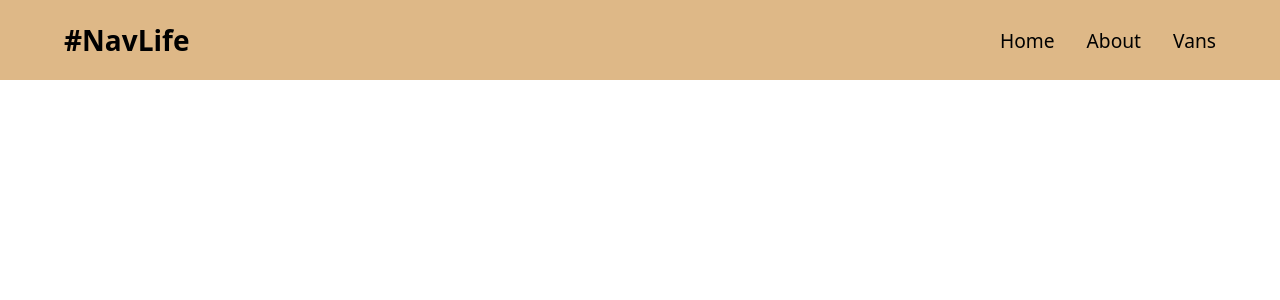
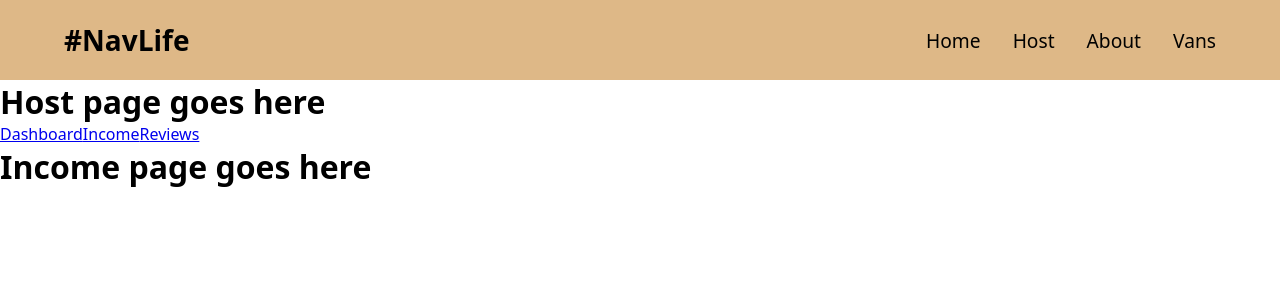
Before and after one commit to Krishnan-Avinash/Router-project, a React (Vite) app in the folder van-life/: page /host/income in a window 1280 px wide. Shown: the top 300 px of the page. Built offline with nearby package versions, Linux system fonts and the light colour scheme; what miragejs would draw is missing.

Commit message:
Created new host pages and worked on nested routes

```diff
--- /dev/null
+++ b/van-life/src/Host.jsx
@@ -0,0 +1,16 @@
+import React from "react";
+import { Link } from "react-router-dom";
+import { Outlet } from "react-router-dom";
+const Host = () => {
+  return (
+    <div>
+      <h1>Host page goes here</h1>
+      <Link to="/host">Dashboard</Link>
+      <Link to="/host/income">Income</Link>
+      <Link to="/host/reviews">Reviews</Link>
+      <Outlet />
+    </div>
+  );
+};
+
+export default Host;
--- /dev/null
+++ b/van-life/src/Income.jsx
@@ -0,0 +1,11 @@
+import React from "react";
+
+const Income = () => {
+  return (
+    <div>
+      <h1>Income page goes here</h1>
+    </div>
+  );
+};
+
+export default Income;
--- /dev/null
+++ b/van-life/src/Layout.jsx
@@ -0,0 +1,13 @@
+import React from "react";
+import { Outlet } from "react-router-dom";
+import NavBar from "./NavBar";
+const Layout = () => {
+  return (
+    <div>
+      <NavBar />
+      <Outlet />
+    </div>
+  );
+};
+
+export default Layout;
--- a/van-life/src/NavBar.jsx
+++ b/van-life/src/NavBar.jsx
@@ -9,6 +9,7 @@ const NavBar = () => {
         <div className="left">#NavLife</div>
         <div className="right">
           <Link to="/">Home</Link>
+          <Link to="/host">Host</Link>
           <Link to="/about">About</Link>
           <Link to="/vans">Vans</Link>
         </div>
--- /dev/null
+++ b/van-life/src/Reviews.jsx
@@ -0,0 +1,11 @@
+import React from "react";
+
+const Reviews = () => {
+  return (
+    <div>
+      <h1>Reviews page goes here</h1>
+    </div>
+  );
+};
+
+export default Reviews;
--- a/van-life/src/main.jsx
+++ b/van-life/src/main.jsx
@@ -5,17 +5,25 @@ import Home from "./Home.jsx";
 import About from "./About.jsx";
 import Vans from "./Vans.jsx";
 import { BrowserRouter, Routes, Route, Link } from "react-router-dom";
-import NavBar from "./NavBar.jsx";
 import SelectedVan from "./SelectedVan.jsx";
+import Layout from "./Layout.jsx";
+import Host from "./Host.jsx";
+import Income from "./income.jsx";
+import Reviews from "./reviews.jsx";
 
 ReactDOM.createRoot(document.getElementById("root")).render(
   <BrowserRouter>
-    <NavBar />
     <Routes>
-      <Route path="/" element={<Home />} />
-      <Route path="/about" element={<About />} />
-      <Route path="/vans" element={<Vans />} />
-      <Route path="/vans/:id" element={<SelectedVan />} />
+      <Route element={<Layout />}>
+        <Route path="/" element={<Home />} />
+        <Route path="/about" element={<About />} />
+        <Route path="/vans" element={<Vans />} />
+        <Route path="/vans/:id" element={<SelectedVan />} />
+        <Route path="/host" element={<Host />}>
+          <Route path="/host/income" element={<Income />} />
+          <Route path="/host/reviews" element={<Reviews />} />
+        </Route>
+      </Route>
     </Routes>
   </BrowserRouter>
 );
```
